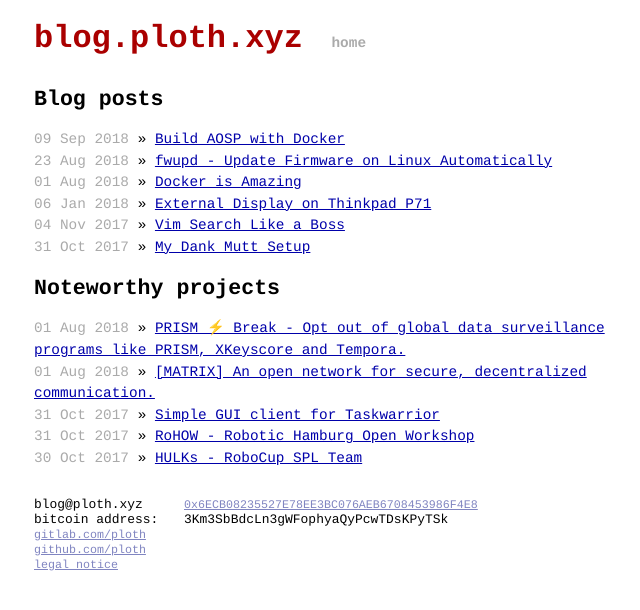
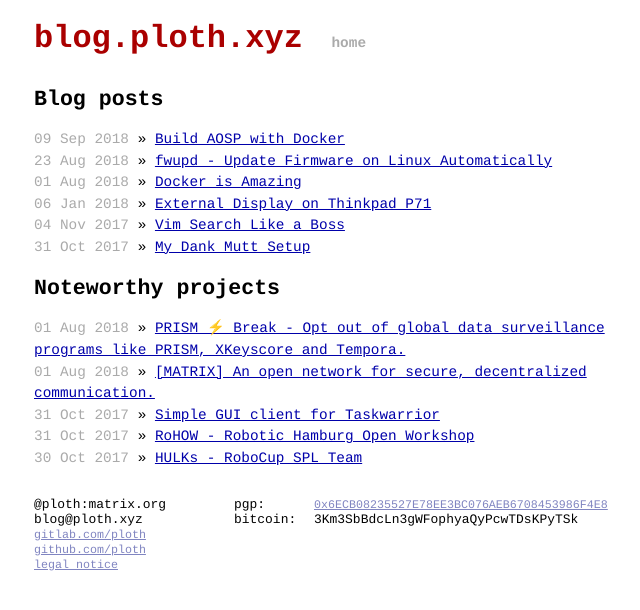
Before and after one commit to ploth/ploth.github.io, a Jekyll site: the page built from index.html, in a window 1280 px wide. Shown: the top 610 px of the page, without its empty margins (306-946 px from the left). Built offline with Jekyll 4.4.1, drawn with Linux system fonts in a browser that asks for light colours.

Commit message:
Update footer
- spaces
- new column
- matrix address

```diff
--- a/_includes/footer.html
+++ b/_includes/footer.html
@@ -1,12 +1,19 @@
 <div class="footer">
     <div style=overflow:hidden;>
-        <div style=width:150px;float:left;>
+        <div style=width:200px;float:left;>
             <ul>
+                <li>@ploth:matrix.org</li>
                 <li>blog@ploth.xyz</li>
-                <li>bitcoin address:</li>
                 <li><a class="footer"href="https://gitlab.com/ploth">gitlab.com/ploth</a></li>
                 <li><a class="footer"href="https://github.com/ploth">github.com/ploth</a></li>
+                <li></li>
                 <li><a class="footer"href="{{ site.url }}/legal.html">legal notice</a></li>
+            </ul>
+        </div>
+        <div style=width:80px;float:left;>
+            <ul>
+                <li>pgp:</li>
+                <li>bitcoin:</li>
             </ul>
         </div>
         <div style=float:left;>
```
